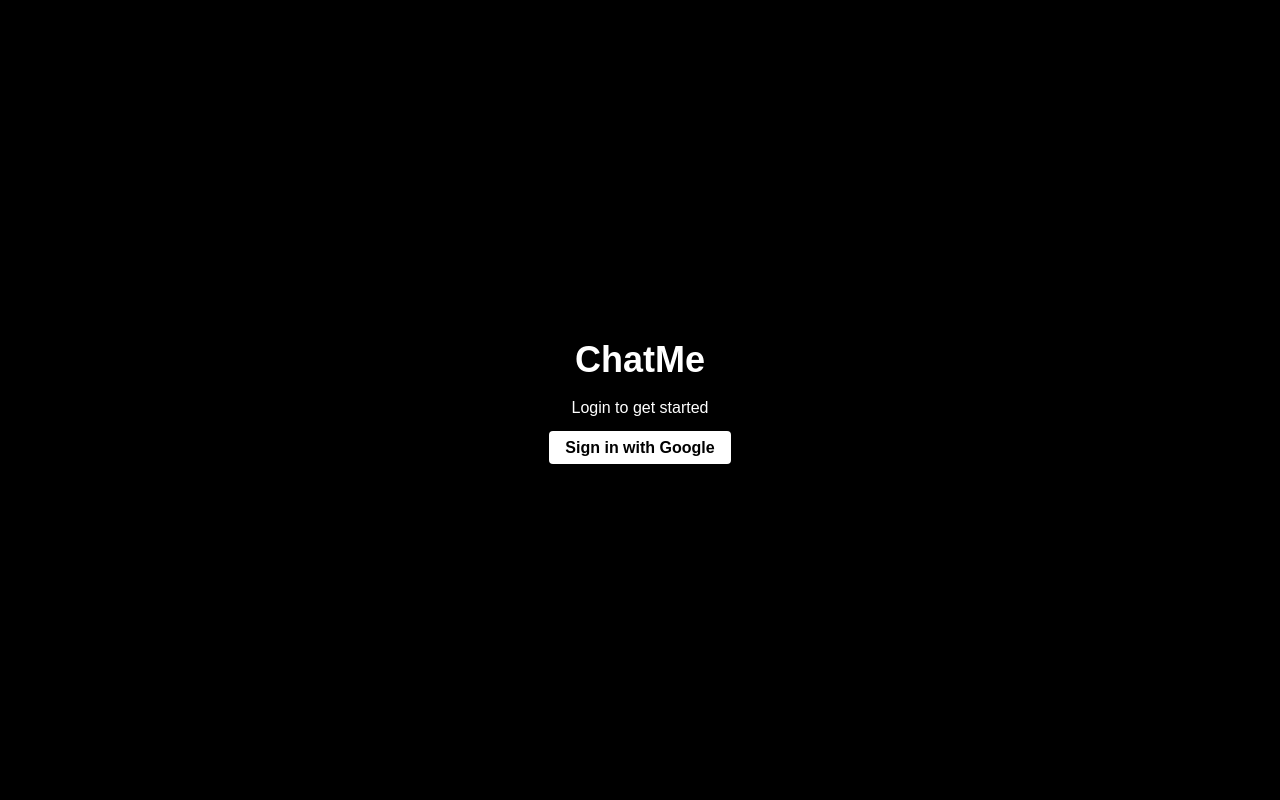
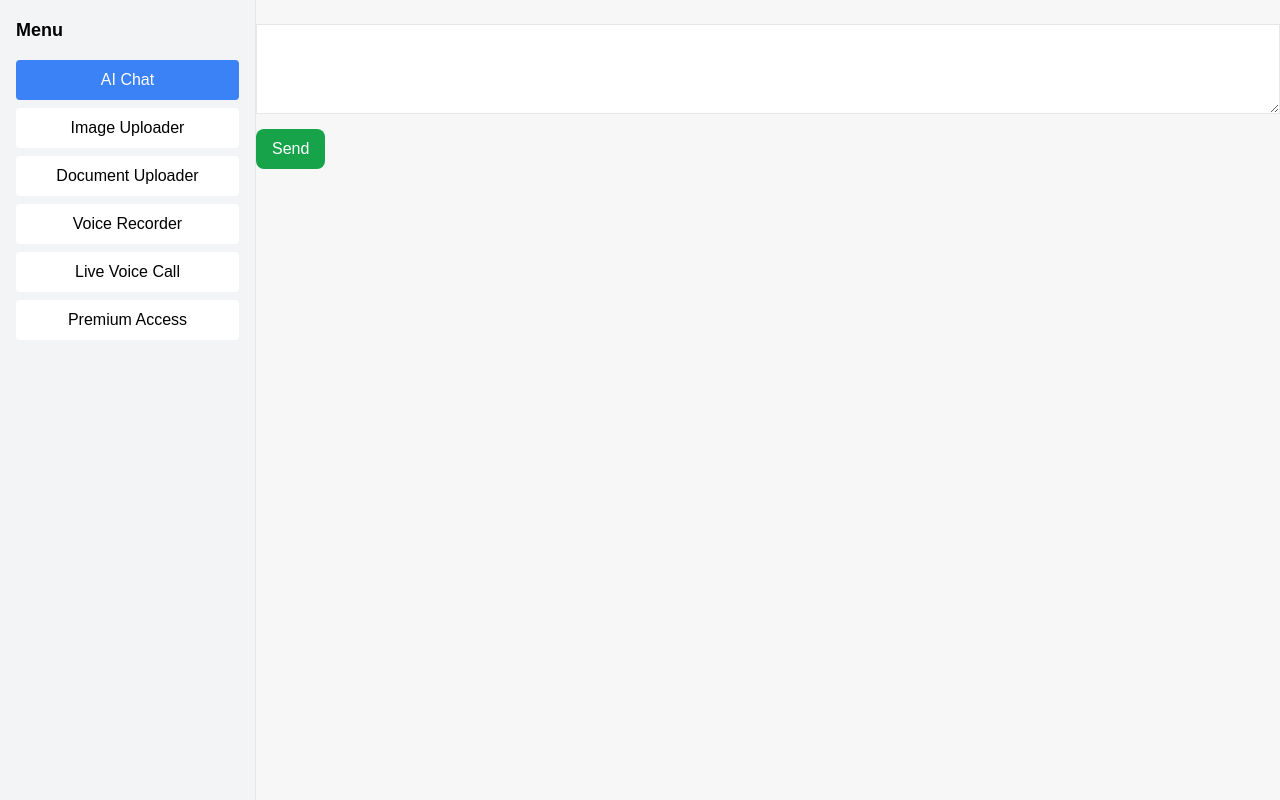
Before and after one commit to makej7403-bit/ChatMe, a React (Vite) app in the folder frontend/: page / in a window 1280 px wide. Built offline with nearby package versions, Linux system fonts and the light colour scheme; no server answers.

Commit message:
Update App.jsx

```diff
--- a/frontend/src/App.jsx
+++ b/frontend/src/App.jsx
@@ -1,53 +1,17 @@
 // frontend/src/App.jsx
-import React, { useState, useEffect } from "react";
-import { onAuthStateChanged, getAuth } from "firebase/auth";
-
-import Header from "./components/Header";
 import Sidebar from "./components/Sidebar";
-import MainMenu from "./components/MainMenu";
 import ChatPanel from "./components/ChatPanel";
-import PremiumModal from "./components/PremiumModal";
 
 export default function App() {
-  const auth = getAuth();
-  const [user, setUser] = useState(null);
-  const [activePage, setActivePage] = useState("menu");
-  const [premiumOpen, setPremiumOpen] = useState(false);
+  return (
+    <div className="flex h-screen w-screen overflow-hidden bg-[#f7f7f8]">
+      {/* Left Sidebar */}
+      <Sidebar />
 
-  useEffect(() => {
-    const unsub = onAuthStateChanged(auth, (user) => {
-      setUser(user || null);
-    });
-    return () => unsub();
-  }, []);
-
-  if (!user) {
-    return (
-      <div className="w-full h-screen flex items-center justify-center bg-black text-white">
-        <div className="text-center">
-          <h1 className="text-4xl font-bold mb-4">ChatMe</h1>
-          <p className="mb-4">Login to get started</p>
-          <a
-            href="/google-login"
-            className="px-4 py-2 bg-white text-black font-bold rounded"
-          >
-            Sign in with Google
-          </a>
-        </div>
+      {/* Chat Panel */}
+      <div className="flex flex-col flex-1 h-full">
+        <ChatPanel />
       </div>
-    );
-  }
-
-  return (
-    <div className="flex h-screen w-screen bg-gray-900 text-white">
-      <Sidebar setActivePage={setActivePage} openPremium={() => setPremiumOpen(true)} />
-      <div className="flex flex-col flex-1">
-        <Header user={user} />
-        {activePage === "menu" && <MainMenu setActivePage={setActivePage} />}
-        {activePage === "chat" && <ChatPanel />}
-      </div>
-
-      <PremiumModal open={premiumOpen} onClose={() => setPremiumOpen(false)} />
     </div>
   );
 }
```
